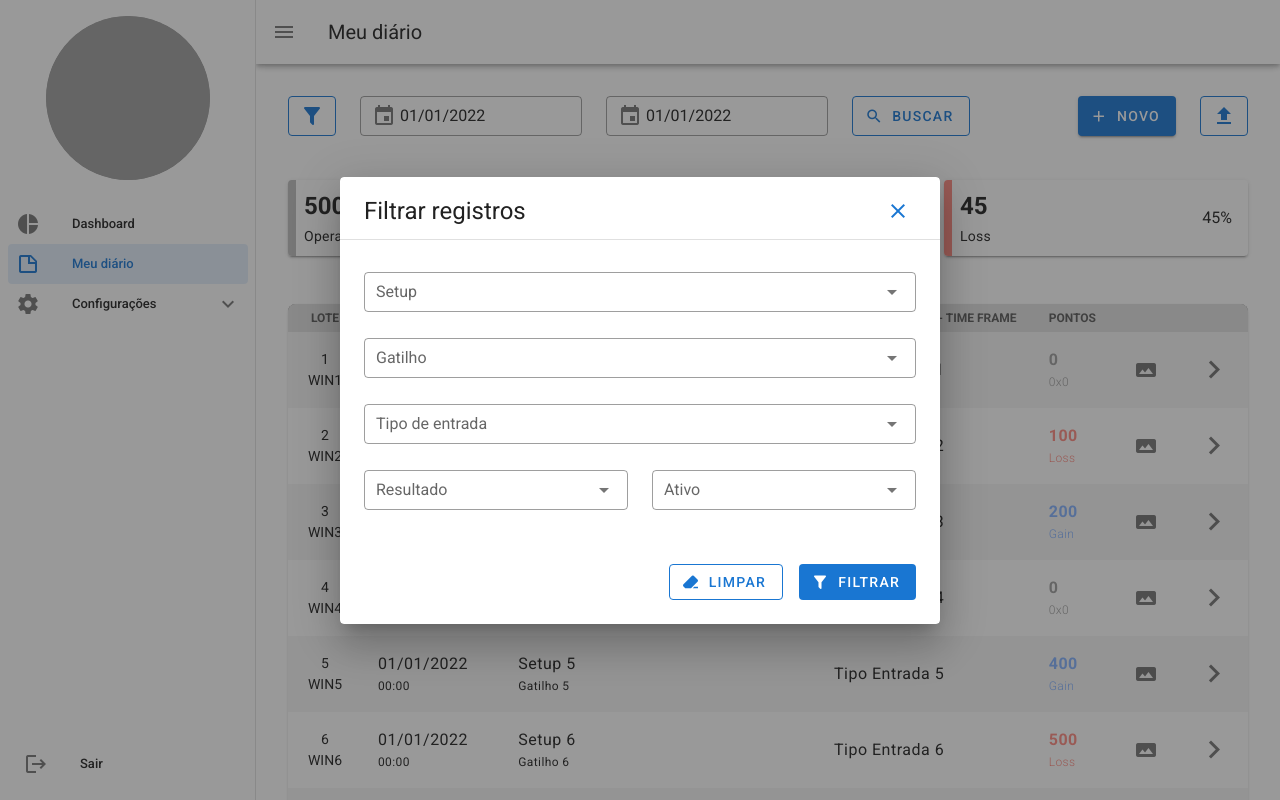
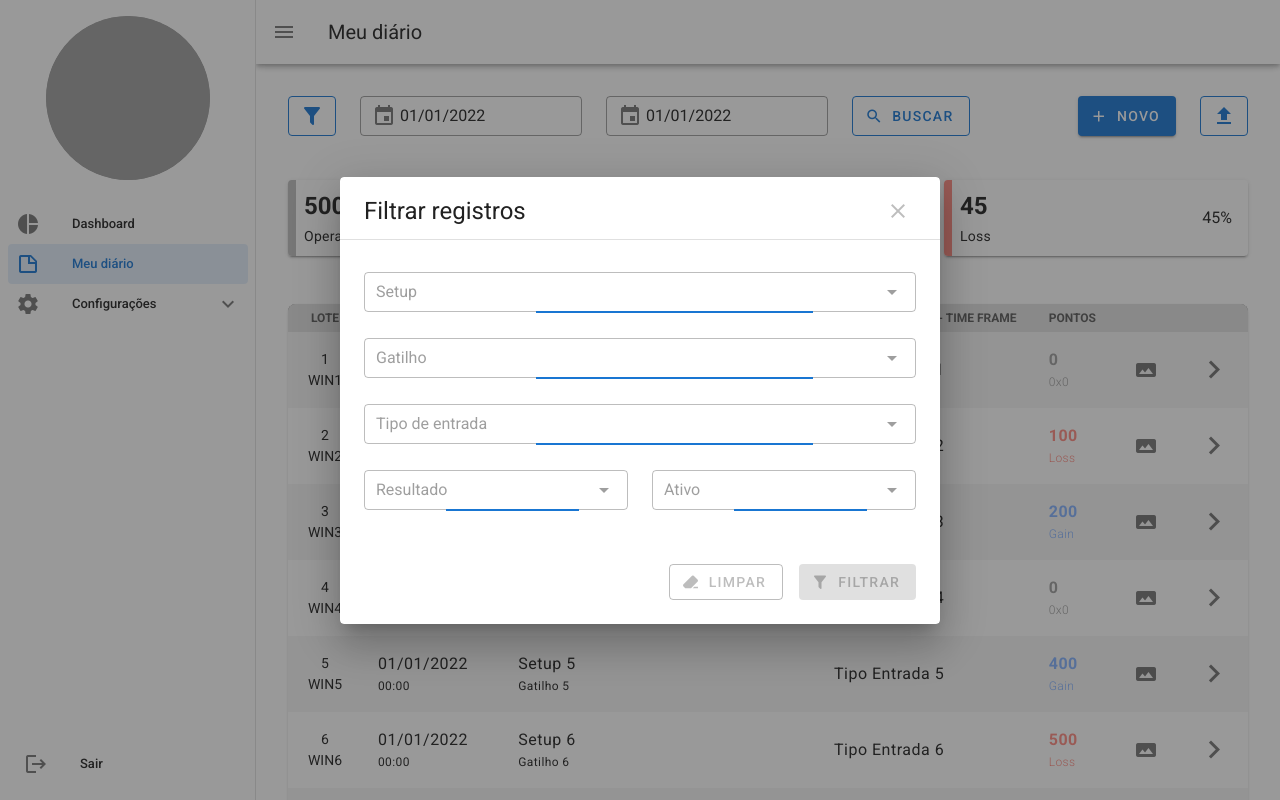
Before and after one commit to vncsmrqs/trade-manager-app, a Vue app: page /trades in a window 1280 px wide. Both pictures are taken after a click on the button 312 px from the left and 116 px from the top of the page. Shown: the top 800 px of the page. Built offline with nearby package versions, Linux system fonts and the light colour scheme; grey boxes are pictures that could not be loaded.

Commit message:
chore: manage trades

```diff
--- a/src/core/trade/presentation/controllers/list-trade-filter.controller.ts
+++ b/src/core/trade/presentation/controllers/list-trade-filter.controller.ts
@@ -21,7 +21,6 @@ export class ListTradeFilterController extends Controller<ListTradeFilterState>
     private listLocalizacaoUseCase: ListCampoCustomizavelUseCaseContract,
   ) {
     super(initialListTradeFilterState);
-    this.loadFilterList();
   }
 
   public resetState() {
--- a/src/views/trades/components/filter-trades.vue
+++ b/src/views/trades/components/filter-trades.vue
@@ -33,6 +33,7 @@
                 dense
                 clearable
                 :multiple="Array.isArray(form.setupId)"
+                :loading="isLoading"
             ></v-combobox>
 
             <v-combobox
@@ -43,6 +44,7 @@
                 dense
                 clearable
                 :multiple="Array.isArray(form.gatilhoId)"
+                :loading="isLoading"
             ></v-combobox>
 
             <v-combobox
@@ -53,6 +55,7 @@
                 dense
                 clearable
                 :multiple="Array.isArray(form.tipoEntradaId)"
+                :loading="isLoading"
             ></v-combobox>
 
             <v-row>
@@ -65,6 +68,7 @@
                     dense
                     clearable
                     :multiple="Array.isArray(form.resultado)"
+                    :loading="isLoading"
                 ></v-combobox>
               </v-col>
               <v-col cols="6">
@@ -76,6 +80,7 @@
                     dense
                     clearable
                     :multiple="Array.isArray(form.ativoId)"
+                    :loading="isLoading"
                 ></v-combobox>
               </v-col>
             </v-row>
@@ -120,6 +125,8 @@
 </template>
 <script lang="ts">
 import { Component, Prop, Vue, Watch } from "vue-property-decorator";
+import { app, TYPES } from "@/core/common/container";
+import { ListTradeFilterController } from "@/core/trade/presentation/controllers/list-trade-filter.controller";
 
 type FormType = {
   setupId: undefined | string | string[],
@@ -134,7 +141,8 @@ export default class FilterTrades extends Vue {
   @Prop() show!: boolean;
   @Prop() filterChips!: Record<string, any>[];
 
-  private localState = {};
+  private listTradeFilterController = app.make<ListTradeFilterController>(TYPES.ListTradeFilterController);
+  private listTradeFilterState = this.listTradeFilterController.state;
 
   form: FormType = this.defaultForm();
 
@@ -171,66 +179,46 @@ export default class FilterTrades extends Vue {
   }
 
   get setupList() {
-    return [
-      {
-        value: 'id-setup-1',
-        text: 'Setup 1',
-      },
-      {
-        value: 'id-setup-2',
-        text: 'Setup 2',
-      },
-    ];
+    return this.listTradeFilterState.setupList.map((item) => ({
+      text: item.nome,
+      value: item.id,
+    }));
   }
 
   get gatilhoList() {
-    return [
-      {
-        value: 'id-gatilho-1',
-        text: 'Gatilho 1',
-      },
-      {
-        value: 'id-gatilho-2',
-        text: 'Gatilho 2',
-      },
-    ];
+    return this.listTradeFilterState.gatilhoList.map((item) => ({
+      text: item.nome,
+      value: item.id,
+    }));
   }
 
   get tipoEntradaList() {
-    return [
-      {
-        value: 'id-tipo-entrada-1',
-        text: 'Tipo Entrada 1',
-      },
-      {
-        value: 'id-tipo-entrada-2',
-        text: 'Tipo Entrada 2',
-      },
-    ];
+    return this.listTradeFilterState.tipoEntradaList.map((item) => ({
+      text: item.nome,
+      value: item.id,
+    }));
+  }
+
+  get ativoList() {
+    return this.listTradeFilterState.ativoList.map((item) => ({
+      text: item.codigo,
+      value: item.id,
+    }));
   }
 
   get resultadoList() {
     return [
       {
-        value: 'id-resultado-1',
-        text: 'Resultado 1',
+        value: 'gain',
+        text: 'GAIN',
       },
       {
-        value: 'id-resultado-2',
-        text: 'Resultado 2',
-      },
-    ];
-  }
-
-  get ativoList() {
-    return [
-      {
-        value: 'id-ativo-1',
-        text: 'Ativo 1',
+        value: '0x0',
+        text: '0x0',
       },
       {
-        value: 'id-ativo-2',
-        text: 'Ativo 2',
+        value: 'loss',
+        text: 'LOSS',
       },
     ];
   }
@@ -246,22 +234,23 @@ export default class FilterTrades extends Vue {
   @Watch('show')
   changeShow(value: boolean) {
     this.form = this.defaultForm();
+    this.listTradeFilterController.loadFilterList();
     if (value && this.filterChips.length) {
       this.fillForm(this.filterChips);
     }
   }
 
   get isLoading(): boolean {
-    return this.localState.kind === 'SavingGatilhoState';
+    return this.listTradeFilterState.kind === "LoadingListTradeFilterState";
   }
 
   get hasError(): boolean {
-    return this.localState.kind === 'ErrorSavingGatilhoState';
+    return this.listTradeFilterState.kind === "ErrorListTradeFilterState";
   }
 
   get error(): string | null {
     if (this.hasError) {
-      return this.localState.error;
+      return this.listTradeFilterState.error;
     }
     return null;
   }
@@ -270,16 +259,16 @@ export default class FilterTrades extends Vue {
     this.$emit('close');
   }
 
-  changeState(state) {
-    this.localState = state;
+  changeListTradeFilterState(state) {
+    this.listTradeFilterState = state;
   }
 
   created() {
-    // this.controller.subscribe(this.changeState);
+    this.listTradeFilterController.subscribe(this.changeListTradeFilterState);
   }
 
   beforeDestroy() {
-    // this.controller.unsubscribe(this.changeState);
+    this.listTradeFilterController.unsubscribe(this.changeListTradeFilterState);
   }
 }
 </script>
--- a/src/views/trades/components/manage-trade.vue
+++ b/src/views/trades/components/manage-trade.vue
@@ -60,8 +60,18 @@
                         <div class="font-weight-bold mb-2">Data</div>
                         <div>{{ formatStringFieldValue(form.dataAbertura) }}</div>
                       </div>
+                      <v-menu
+                          v-else
+                          ref="dataAberturaDialog"
+                          v-model="showDataAberturaPicker"
+                          :close-on-content-click="false"
+                          :return-value.sync="form.dataAbertura"
+                          transition="fade"
+                          offset-y
+                          min-width="auto"
+                      >
+                        <template v-slot:activator="{ on, attrs }">
                           <v-text-field
-                          v-else
                               v-model="form.dataAbertura"
                               label="Data"
                               outlined
@@ -70,15 +80,58 @@
                               ref="dataAbertura"
                               :rules="formRules.dataAbertura"
                               required
+                              prepend-inner-icon="mdi-calendar"
+                              v-bind="attrs"
+                              v-on="on"
+                              readonly
                           ></v-text-field>
+                        </template>
+                        <v-date-picker
+                            v-model="form.dataAbertura"
+                            no-title
+                            color="primary"
+                            locale="pt-BR"
+                        >
+                          <v-spacer></v-spacer>
+                          <v-btn
+                              text
+                              color="primary"
+                              @click="showDataAberturaPicker = false"
+                          >
+                            Cancelar
+                          </v-btn>
+                          <v-btn
+                              text
+                              color="primary"
+                              @click="$refs.dataAberturaDialog.save(form.dataAbertura)"
+                          >
+                            Concluir
+                          </v-btn>
+                        </v-date-picker>
+                      </v-menu>
                     </v-col>
                     <v-col cols="6" :class="{'py-0': !detailMode}">
                       <div v-if="detailMode" class="text-body-1">
                         <div class="font-weight-bold mb-2">Hora</div>
                         <div>{{ formatStringFieldValue(form.horaAbertura) }}</div>
                       </div>
+                      <v-menu
+                          v-else
+                          ref="horaAberturaDialog"
+                          v-model="showHoraAberturaPicker"
+                          :close-on-content-click="false"
+                          :return-value.sync="form.horaAbertura"
+                          transition="fade"
+                          offset-y
+                          max-width="276px"
+                          min-width="290px"
+                      >
+                        <template v-slot:activator="{ on, attrs }">
                           <v-text-field
-                          v-else
+                              prepend-inner-icon="mdi-clock-time-four-outline"
+                              readonly
+                              v-bind="attrs"
+                              v-on="on"
                               v-model="form.horaAbertura"
                               label="Hora"
                               outlined
@@ -88,6 +141,15 @@
                               :rules="formRules.horaAbertura"
                               required
                           ></v-text-field>
+                        </template>
+                        <v-time-picker
+                            v-if="showHoraAberturaPicker"
+                            v-model="form.horaAbertura"
+                            format="24hr"
+                            locale="pt-BR"
+                            @click:minute="$refs.horaAberturaDialog.save(form.horaAbertura)"
+                        ></v-time-picker>
+                      </v-menu>
                     </v-col>
                     <v-col cols="4" :class="{'py-0': !detailMode}">
                       <div v-if="detailMode" class="text-body-1">
@@ -122,6 +184,7 @@
                           ref="ativoId"
                           :rules="formRules.ativoId"
                           required
+                          :loading="isLoadingFilters"
                       >
                         <template v-slot:selection>{{ form.ativoCodigo }}</template>
                       </v-combobox>
@@ -142,6 +205,7 @@
                           clearable
                           ref="timeFrameId"
                           :rules="formRules.timeFrameId"
+                          :loading="isLoadingFilters"
                       >
                         <template v-slot:selection>{{ form.timeFrameNome }}</template>
                       </v-combobox>
@@ -162,6 +226,7 @@
                         clearable
                         ref="setupId"
                         :rules="formRules.setupId"
+                        :loading="isLoadingFilters"
                       >
                         <template v-slot:selection>{{ form.setupNome }}</template>
                       </v-combobox>
@@ -182,6 +247,7 @@
                           clearable
                           ref="gatilhoId"
                           :rules="formRules.gatilhoId"
+                          :loading="isLoadingFilters"
                       >
                         <template v-slot:selection>{{ form.gatilhoNome }}</template>
                       </v-combobox>
@@ -202,6 +268,7 @@
                           clearable
                           ref="tipoEntradaId"
                           :rules="formRules.tipoEntradaId"
+                          :loading="isLoadingFilters"
                       >
                         <template v-slot:selection>{{ form.tipoEntradaNome }}</template>
                       </v-combobox>
@@ -591,8 +658,8 @@ type FormType = Partial<TradeEntityProps> & {
   components: { DeleteTrade }
 })
 export default class ManageTrade extends Vue {
-  private detailTradeController = app.make<ManageTradeController>(TYPES.DetailTradeController);
-  private detailTradeState = this.detailTradeController.state;
+  private manageTradeController = app.make<ManageTradeController>(TYPES.DetailTradeController);
+  private manageTradeState = this.manageTradeController.state;
 
   private listTradeFilterController = app.make<ListTradeFilterController>(TYPES.ListTradeFilterController);
   private listTradeFilterState = this.listTradeFilterController.state;
@@ -611,6 +678,10 @@ export default class ManageTrade extends Vue {
   detailMode = false;
 
   form = this.defaultForm();
+
+  showDeleteDialog = false;
+  showDataAberturaPicker = false;
+  showHoraAberturaPicker = false;
 
   formIsValid = false;
 
@@ -638,8 +709,6 @@ export default class ManageTrade extends Vue {
     resultado: [],
     observacao: [],
   }
-
-  showDeleteDialog = false;
 
   getValorLocalizacao(localizacao: CampoCustomizavelEntity, valor: string): string {
     const valorCampoCustomizavel = localizacao.valores?.find((v) => v.valor === valor);
@@ -766,16 +835,20 @@ export default class ManageTrade extends Vue {
   }
 
   get isLoading(): boolean {
-    return this.detailTradeState.kind === 'DeletingTradeState';
+    return this.manageTradeState.kind === 'DeletingTradeState' || this.isLoadingFilters;
+  }
+
+  get isLoadingFilters(): boolean {
+    return this.listTradeFilterState.kind === 'LoadingListTradeFilterState';
   }
 
   get hasError(): boolean {
-    return this.detailTradeState.kind === 'ErrorDeleteTradeState';
+    return this.manageTradeState.kind === 'ErrorDeleteTradeState';
   }
 
   get error(): string | undefined {
     if (this.hasError) {
-      return this.detailTradeState.error;
+      return this.manageTradeState.error;
     }
     return undefined;
   }
@@ -929,11 +1002,14 @@ export default class ManageTrade extends Vue {
   }
 
   @Watch('show')
-  changeShow() {
+  changeShow(show: boolean) {
     this.reset();
     if (this.item) {
       this.detailMode = true;
       this.fillForm(this.item);
+    }
+    if (show) {
+      this.listTradeFilterController.loadFilterList();
     }
   }
 
@@ -973,10 +1049,8 @@ export default class ManageTrade extends Vue {
 
   validateForm() {
     const isValid = this.$refs.form.validate();
-    console.log({ isValid });
-    if (isValid) {
-      return true;
-    }
+
+    if (isValid) return true;
 
     const fields = [
       "ativoId",
@@ -1008,15 +1082,12 @@ export default class ManageTrade extends Vue {
     };
 
     const fieldWithError = fields.find((field) => {
-      console.log(field, this.$refs?.[field]);
       return this.$refs?.[field]?.hasError;
     });
 
     if (fieldWithError) {
       this.tab = fieldTab[fieldWithError];
     }
-
-    console.log({ fieldWithError });
 
     return isValid && !fieldWithError;
   }
@@ -1036,7 +1107,7 @@ export default class ManageTrade extends Vue {
   }
 
   changeDetailTradeState(state: ManageTradeState) {
-    this.detailTradeState = state;
+    this.manageTradeState = state;
   }
 
   changeListTradeFilterState(state: ListTradeFilterState) {
@@ -1044,12 +1115,12 @@ export default class ManageTrade extends Vue {
   }
 
   created() {
-    this.detailTradeController.subscribe(this.changeDetailTradeState);
+    this.manageTradeController.subscribe(this.changeDetailTradeState);
     this.listTradeFilterController.subscribe(this.changeListTradeFilterState);
   }
 
   beforeDestroy() {
-    this.detailTradeController.unsubscribe(this.changeState);
+    this.manageTradeController.unsubscribe(this.changeState);
     this.listTradeFilterController.unsubscribe(this.changeListTradeFilterState);
   }
 }
```
Lines whose indentation alone changed are shown as unchanged.
